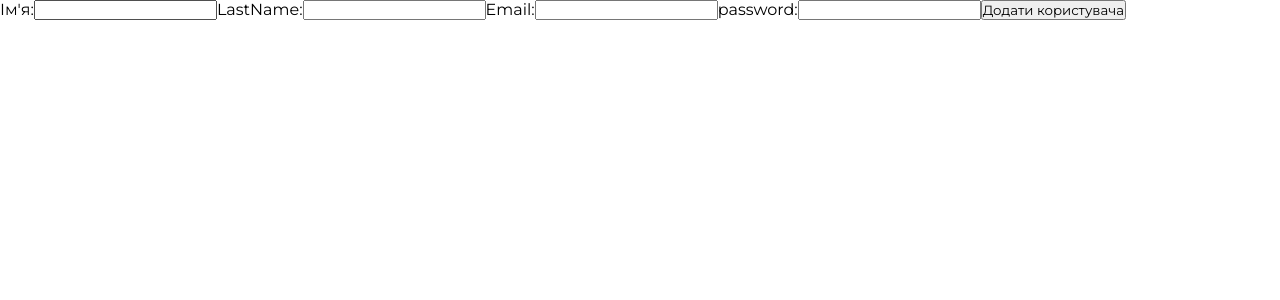
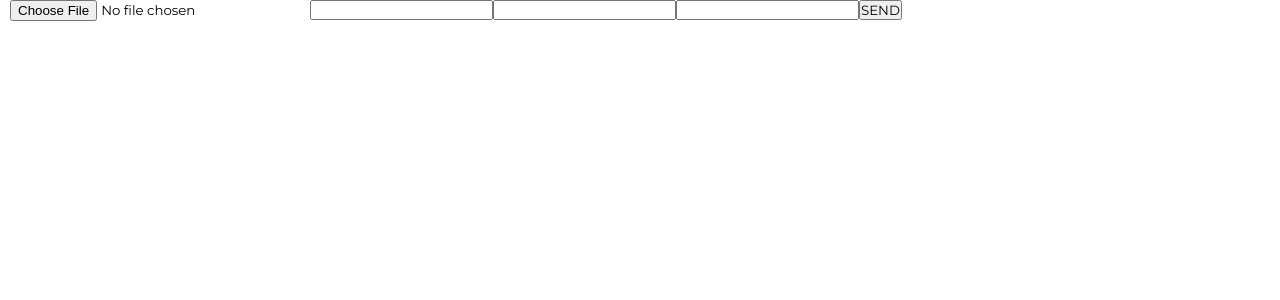
Before and after one commit to bohutahennadii/group_project, a React (Vite) app in the folder client/: page /addAnnouncement in a window 1280 px wide. Shown: the top 300 px of the page. Built offline with nearby package versions, Linux system fonts and the light colour scheme.

Commit message:
Update PageAddAnnouncement.jsx

```diff
--- a/client/src/components/screens/AddAnnouncement/PageAddAnnouncement.jsx
+++ b/client/src/components/screens/AddAnnouncement/PageAddAnnouncement.jsx
@@ -3,55 +3,39 @@ import React from 'react'
 import axios from 'axios';
 import { useState } from 'react';
 
-function PageAddAnnouncement(){
-  const [formData, setFormData] = useState({
-    name: '',
-    age: 0,
-    job: '',
-    salary: 0
-  });
+function PageAddAnnouncement() {
+  const [file, setFile] = useState(null);
 
-  const handleChange = (e) => {
-    const { name, value } = e.target;
-    setFormData(prevState => ({
-      ...prevState,
-      [name]: value
-    }));
+  const handleFileChange = (e) => {
+    const selectedFile = e.target.files[0];
+    setFile(selectedFile);
   };
 
   const handleSubmit = async (e) => {
     e.preventDefault();
     try {
-      // Змінено URL на адресу JSON-сервера
-      await axios.post('http://localhost:5026', formData);
-      console.log('Дані успішно відправлені на сервер');
+      const formData = new FormData();
+      formData.append('photo', file);
+
+      await axios.post('http://localhost:3001/upload', formData, {
+        headers: {
+          'Content-Type': 'multipart/form-data'
+        }
+      });
+      console.log('Файл успішно відправлений на сервер');
     } catch (error) {
-      console.error('Помилка відправлення даних на сервер:', error);
+      console.error('Помилка відправлення файлу на сервер:', error);
     }
   };
-
 
   return (
     <div>
       <form onSubmit={handleSubmit}>
-        <label>
-          Ім'я:
-          <input type="text" name="FirtName" value={formData.FirstName} onChange={handleChange} />
-        </label>
-        <label>
-          LastName:
-          <input type="text" name="LastName" value={formData.LastName} onChange={handleChange} />
-        </label>
-        <label>
-          Email:
-          <input type="text" name="email" value={formData.Email} onChange={handleChange} />
-        </label>
-        <label>
-          password:
-          <input type="text" name="password" value={formData.Password} onChange={handleChange} />
-
-        </label>
-        <button type="submit">Додати користувача</button>
+        <input type="file" onChange={handleFileChange} />
+        <input type="text" />
+        <input type="text" />
+        <input type="tel" />
+        <button type="submit">SEND</button>
       </form>
     </div>
   );
```
